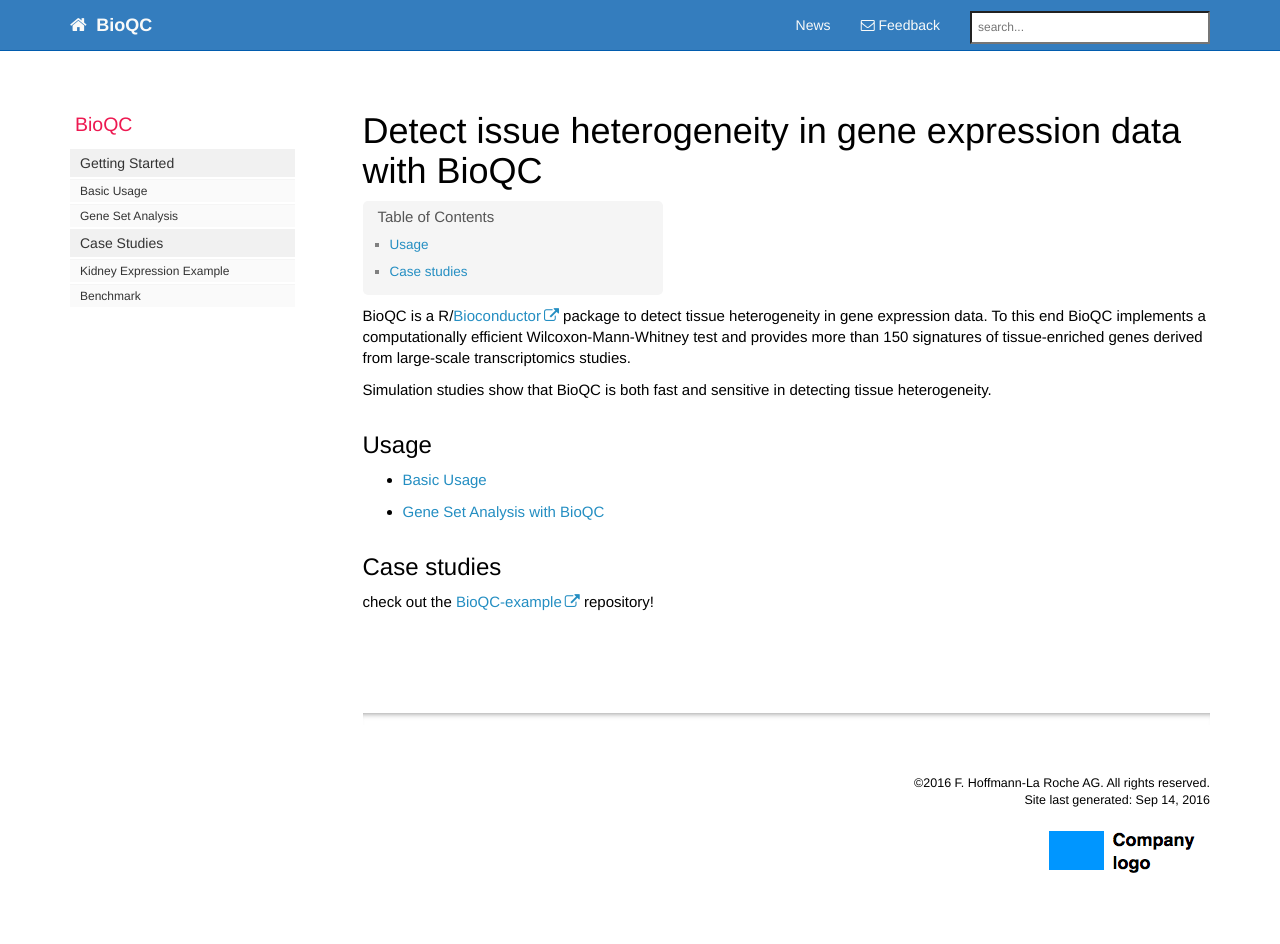
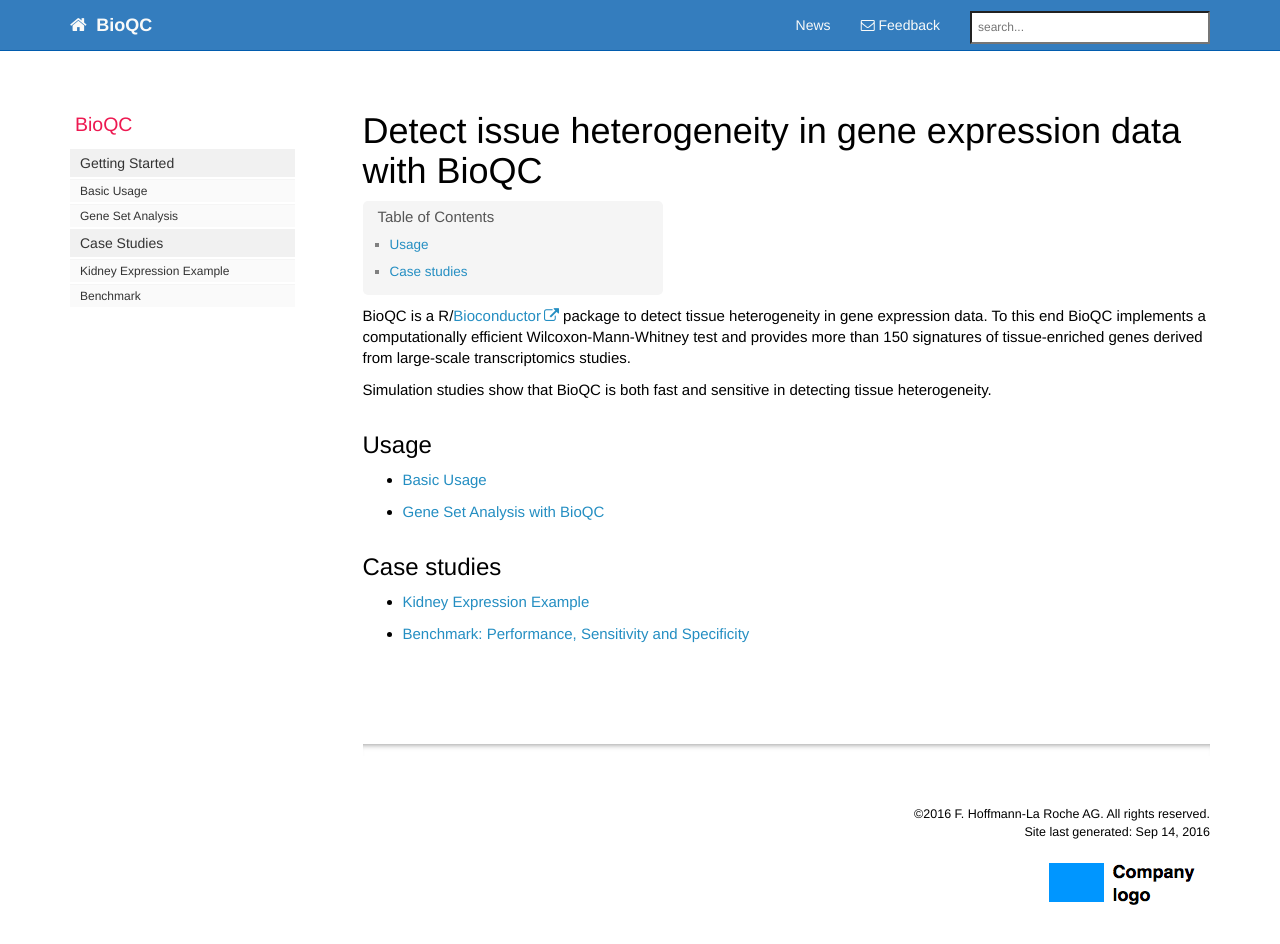
Before and after one commit to Accio/BioQC, a Jekyll site: the page built from index.md, in a window 1280 px wide and 981 px high. Shown: the top 944 px of the window. Built offline with Jekyll 4.4.1, drawn with Linux system fonts in a browser that asks for light colours; nearby versions of some CDN libraries; comment, search, counter and statistics services are not loaded.

Commit message:
Fix links in index.md

```diff
--- a/index.md
+++ b/index.md
@@ -9,10 +9,11 @@
 Simulation studies show that BioQC is both fast and sensitive in detecting tissue heterogeneity.
 
 ## Usage
-* [Basic Usage](vignettes/bioqc.md)
-* [Gene Set Analysis with BioQC](vignettes/bioqc-signedGenesets.md)
+* [Basic Usage](bioqc.html)
+* [Gene Set Analysis with BioQC](bioqc-signedGenesets.html)
 
 ## Case studies
-check out the [BioQC-example](https://github.com/Accio/BioQC-example) repository!
+* [Kidney Expression Example](bioqc-kidney.html)
+* [Benchmark: Performance, Sensitivity and Specificity](bioqc-simulation.html)
 
 {% include links.html %}
```
